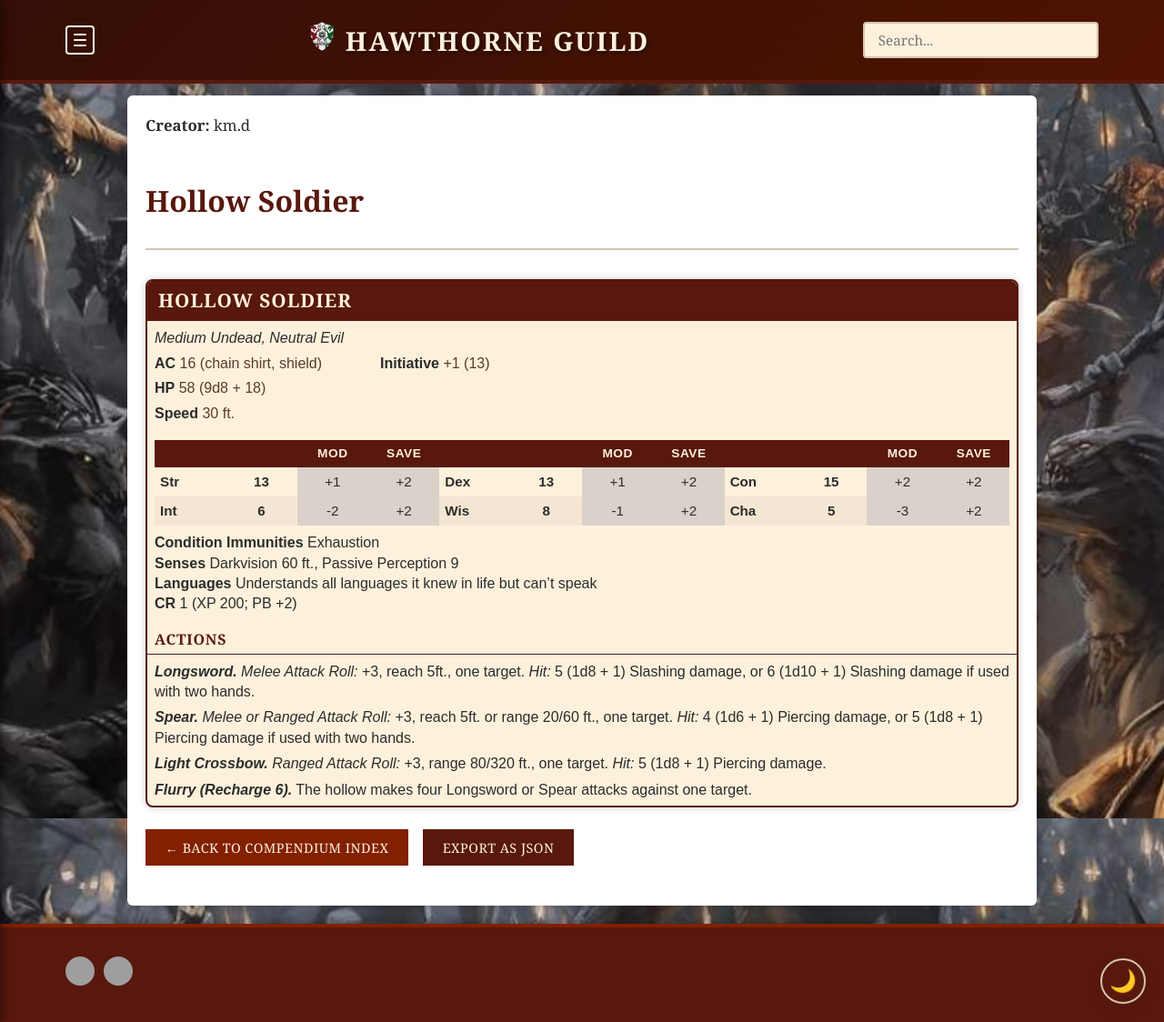
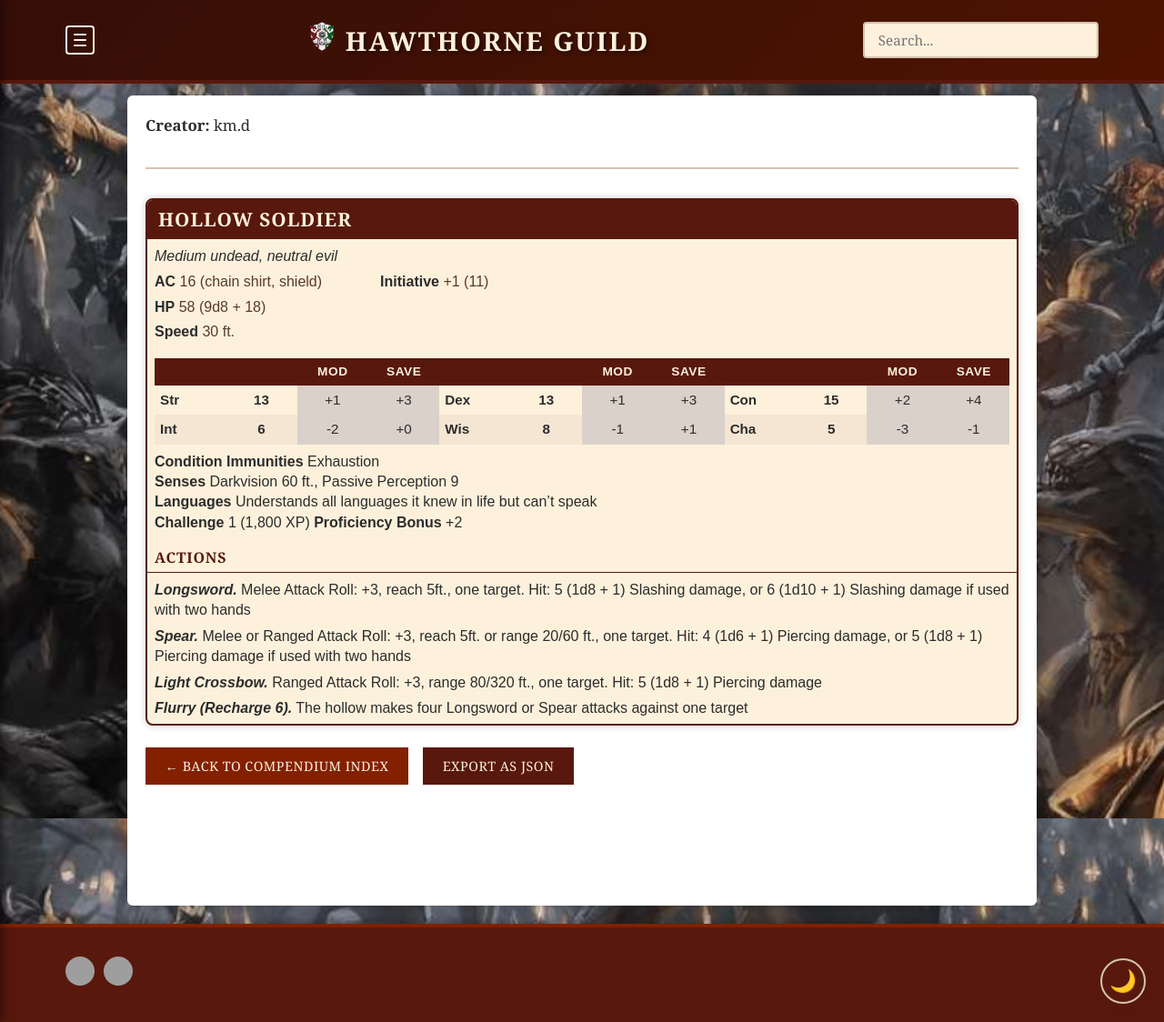
Before and after one commit to coconutswallow/Guides, a Jekyll site: the page built from _monsters/hollow-soldier.md, in a window 1280 px wide and 1124 px high. Shown: the whole window at 91% size. Built offline with Jekyll 4.4.1, drawn with Linux system fonts in a browser that asks for light colours; comment, search, counter and statistics services are not loaded; grey boxes are pictures that could not be loaded.

Commit message:
Update hollow-archer.md

```diff
--- a/_monsters/hollow-soldier.md
+++ b/_monsters/hollow-soldier.md
@@ -2,41 +2,36 @@
 layout: statblock
 title: Hollow Soldier
 cr: 1
+size: Medium
 type: Undead
-size: Medium
 alignment: Neutral Evil
 category: 2014 Fair Game
 creator: km.d
 ---
 
-## Hollow Soldier
-
-
-
 ___
 > ## Hollow Soldier
-> *Medium Undead, Neutral Evil*
+> *Medium undead, neutral evil*
 >
-> **AC** 16 (chain shirt, shield) **HP** 58 (9d8 + 18) **Speed** 30 ft.
->
-> **Initiative** +1 (13)
+> **AC** 16 (chain shirt, shield) **HP** 58 (9d8 + 18) **Speed** 30 ft. **Initiative** +1 (11)
 >
 > |     |     | MOD | SAVE |     |     | MOD | SAVE |     |     | MOD | SAVE |
 > |:--- |:---:|:---:|:----:|:--- |:---:|:---:|:----:|:--- |:---:|:---:|:----:|
-> | **Str** | 13 | +1 | +2 | **Dex** | 13 | +1 | +2 | **Con** | 15 | +2 | +2 |
-> | **Int** | 6 | -2 | +2 | **Wis** | 8 | -1 | +2 | **Cha** | 5 | -3 | +2 |
+> | **Str** | 13 | +1 | +3 | **Dex** | 13 | +1 | +3 | **Con** | 15 | +2 | +4 |
+> | **Int** | 6 | -2 | +0 | **Wis** | 8 | -1 | +1 | **Cha** | 5 | -3 | -1 |
 >
 > **Condition Immunities** Exhaustion
 > **Senses** Darkvision 60 ft., Passive Perception 9
 > **Languages** Understands all languages it knew in life but can't speak
-> **CR** 1 (XP 200; PB +2)
+> **Challenge** 1 (1,800 XP) **Proficiency Bonus** +2
 >
 > ### Actions
 >
-> ***Longsword.*** *Melee Attack Roll:* +3, reach 5ft., one target. *Hit:* 5 (1d8 + 1) Slashing damage, or 6 (1d10 + 1) Slashing damage if used with two hands.
+> ***Longsword.*** Melee Attack Roll: +3, reach 5ft., one target. Hit: 5 (1d8 + 1) Slashing damage, or 6 (1d10 + 1) Slashing damage if used with two hands
 >
-> ***Spear.*** *Melee or Ranged Attack Roll:* +3, reach 5ft. or range 20/60 ft., one target. *Hit:* 4 (1d6 + 1) Piercing damage, or 5 (1d8 + 1) Piercing damage if used with two hands.
+> ***Spear.*** Melee or Ranged Attack Roll: +3, reach 5ft. or range 20/60 ft., one target. Hit: 4 (1d6 + 1) Piercing damage, or 5 (1d8 + 1) Piercing damage if used with two hands
 >
-> ***Light Crossbow.*** *Ranged Attack Roll:* +3, range 80/320 ft., one target. *Hit:* 5 (1d8 + 1) Piercing damage.
+> ***Light Crossbow.*** Ranged Attack Roll: +3, range 80/320 ft., one target. Hit: 5 (1d8 + 1) Piercing damage
 >
-> ***Flurry (Recharge 6).*** The hollow makes four Longsword or Spear attacks against one target.
+> ***Flurry (Recharge 6).*** The hollow makes four Longsword or Spear attacks against one target
+>
```
Also changed, not shown: _monsters/hollow-archer.md (+9 -12 lines).
